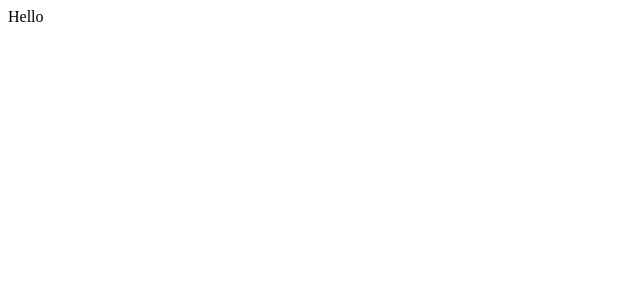
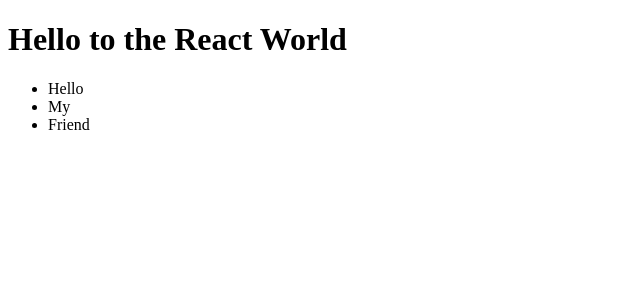
Before and after one commit to lazar360/react-intro, a React (Create React App) app: page / in a window 1280 px wide. Shown: the top 300 px of the page, without its empty margins (0-640 px from the left). Built offline with nearby package versions, Linux system fonts and the light colour scheme.

Commit message:
maj script

```diff
--- a/src/App.jsx
+++ b/src/App.jsx
@@ -1,3 +1,10 @@
+import { Greetings } from "./Greetings"
+
 export function App(){
-    return "Hello";
+    return (
+        <>
+        <h1>Hello to the React World</h1>
+        <Greetings></Greetings>
+        </>
+    )
 }
--- /dev/null
+++ b/src/Greetings.jsx
@@ -0,0 +1,9 @@
+export function Greetings() {
+  return (
+    <ul>
+      <li>Hello</li>
+      <li>My</li>
+      <li>Friend</li>
+    </ul>
+  );
+}
```
